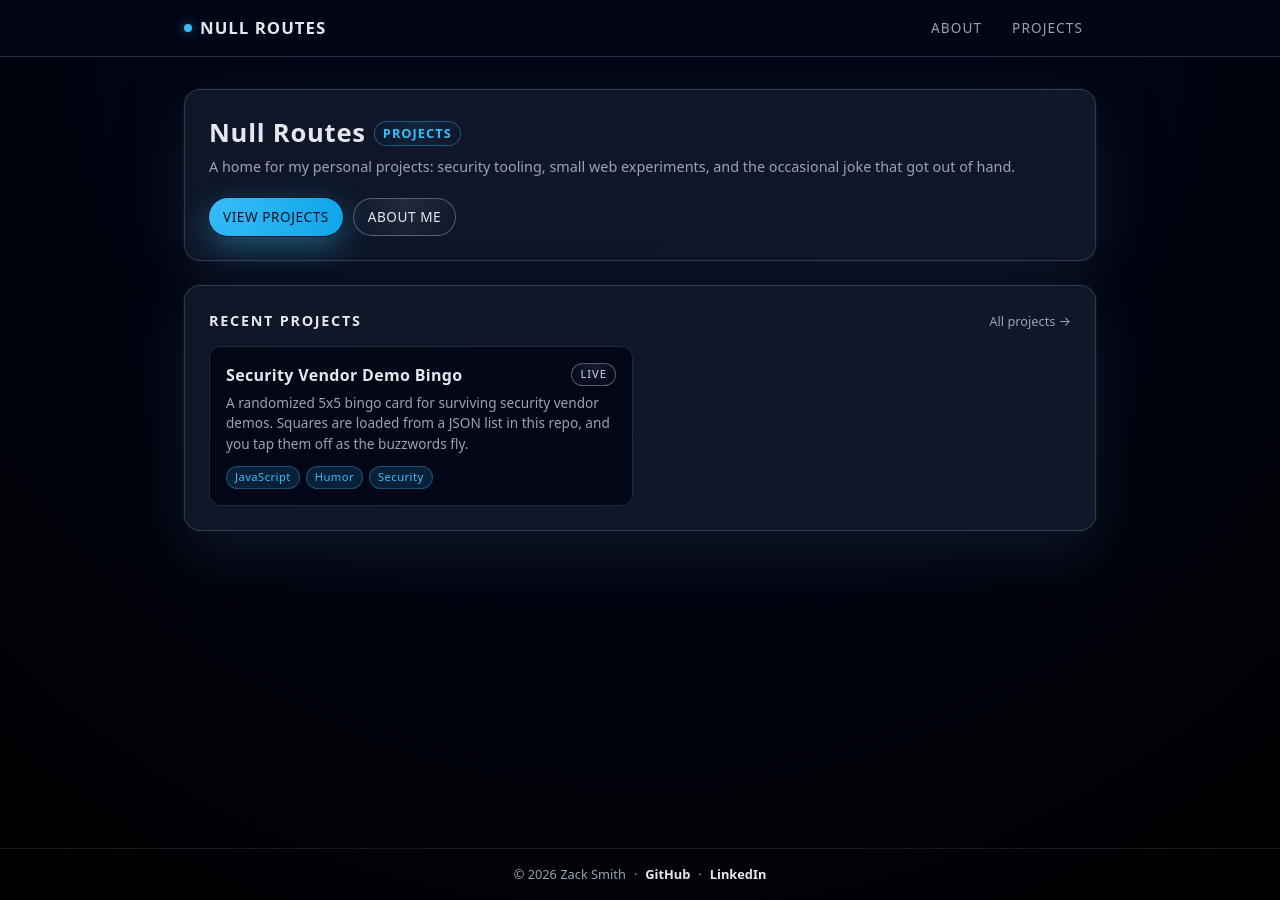
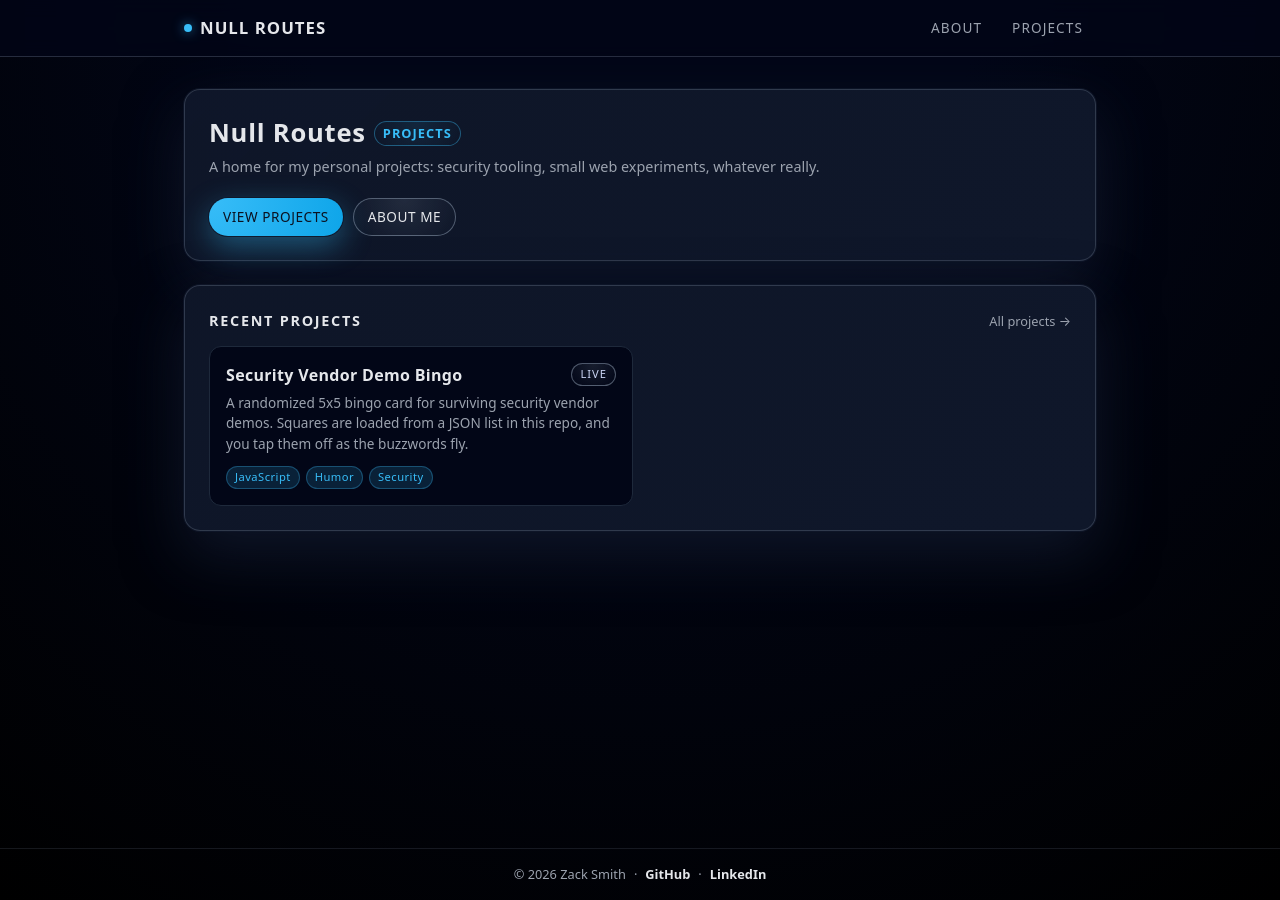
Before and after one commit to Null-Routes/Null-Routes.github.io, a Jekyll site: the page built from index.html, in a window 1280 px wide. Built offline with Jekyll 4.4.1, drawn with Linux system fonts in a browser that asks for light colours.

Commit message:
Revise description and subtitle in index.html
Updated the description and subtitle in index.html for clarity.

```diff
--- a/index.html
+++ b/index.html
@@ -10,8 +10,7 @@ description: Personal projects by Zachary Smith - security engineering, tooling,
     <span class="accent">Projects</span>
   </h1>
   <p class="subtitle">
-    A home for my personal projects: security tooling, small web experiments, and
-    the occasional joke that got out of hand.
+    A home for my personal projects: security tooling, small web experiments, whatever really.
   </p>
   <div class="button-row">
     <a class="button" href="{{ '/projects/' | relative_url }}">View Projects</a>
```
Also changed, not shown: other parts of index.html (+1 -1 lines).
